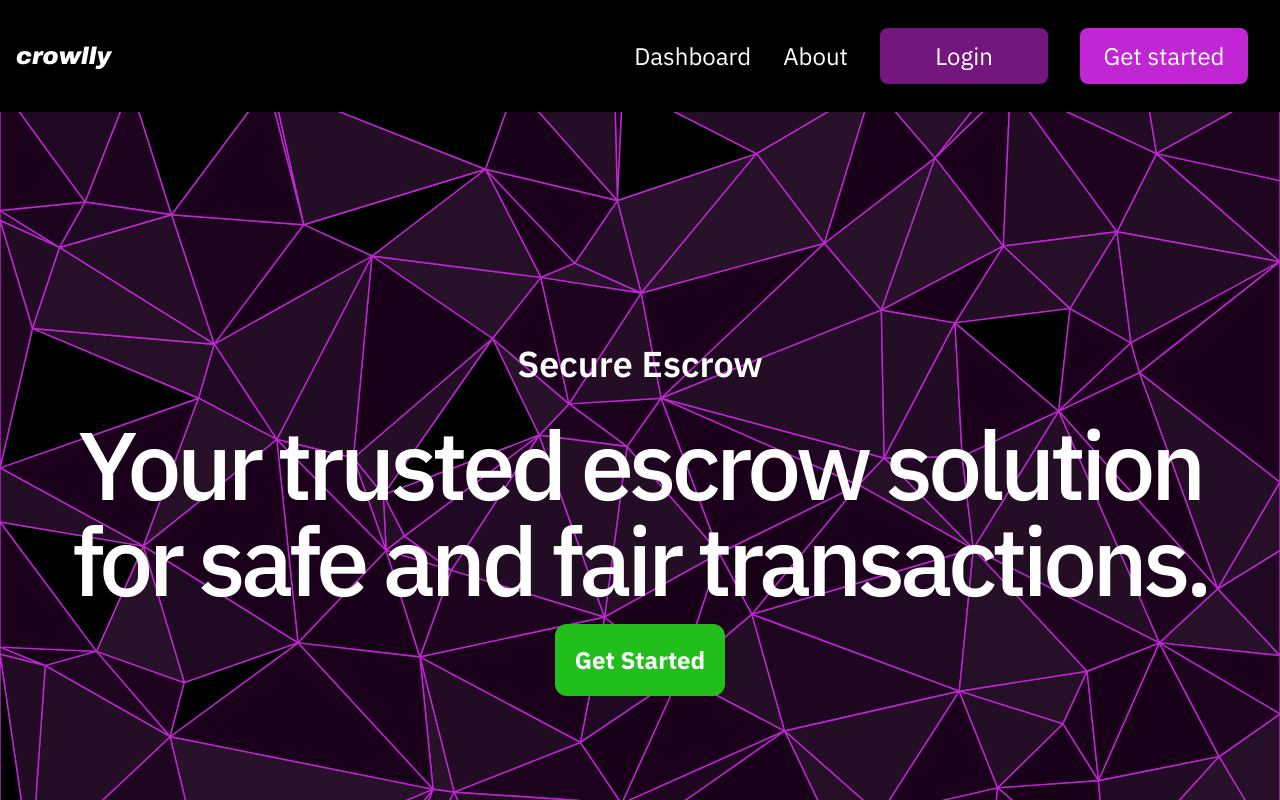
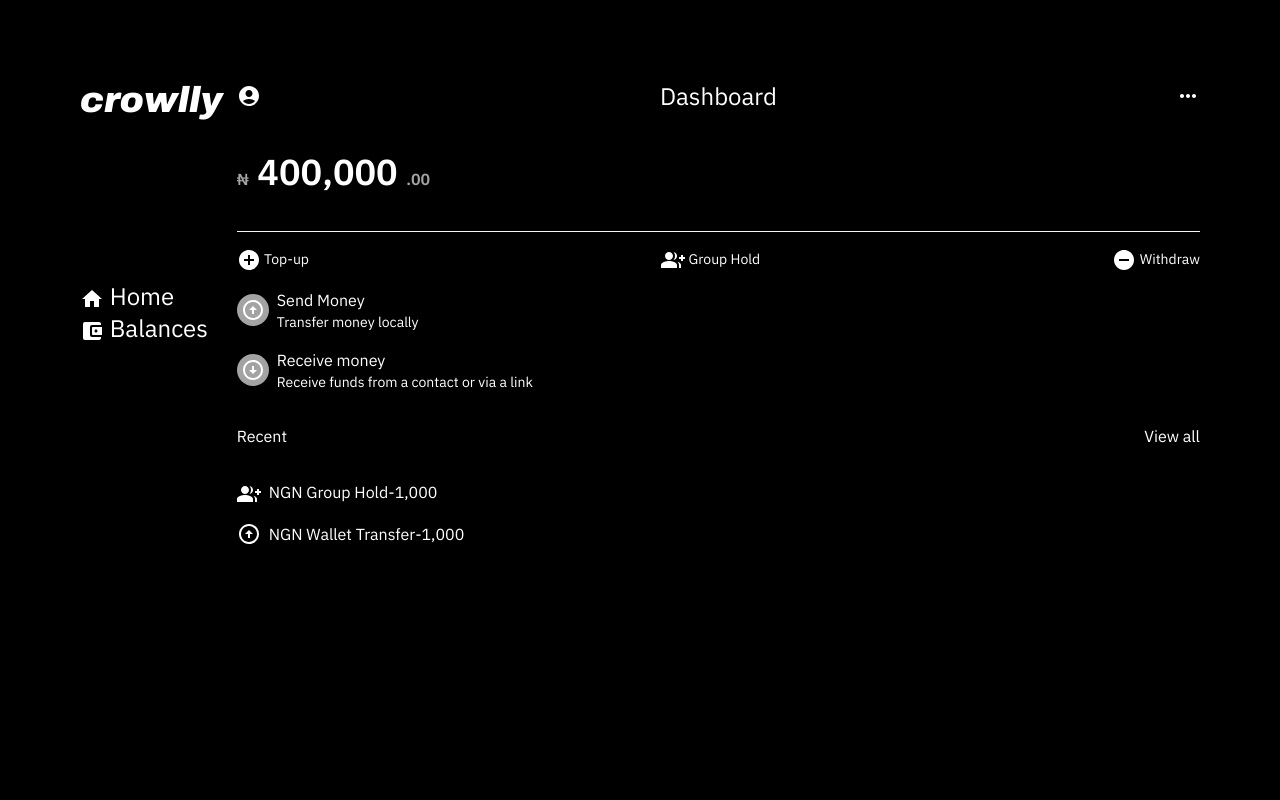
Before and after one commit to Jejovanni/crowlly, a React (Vite) app: page /dashboard in a window 1280 px wide. Shown: the top 800 px of the page. Built offline with nearby package versions, Linux system fonts and the light colour scheme; no server answers; the database is empty.

Commit message:
still fixing

```diff
--- a/src/App.jsx
+++ b/src/App.jsx
@@ -2,6 +2,7 @@
 import Nav from './components/Nav'
 import Home from './Home'
 import Footer from './Footer'
+import { Outlet } from 'react-router-dom'
 
 function App() {
 
@@ -11,6 +12,7 @@
       <Nav />
       <Home />
       <Footer />
+      <Outlet/>
     </div>
 
   )
--- a/src/layouts/RootLayouts.jsx
+++ b/src/layouts/RootLayouts.jsx
@@ -1,13 +1,13 @@
-import { NavLink, Outlet } from "react-router-dom"
-import App from "../App"
+// import { NavLink, Outlet } from "react-router-dom"
+// import App from "../App"
 
-function RootLayouts() {
-  return (
-    <div className="root-layout">
-        <App/>
-<Outlet/>
-    </div>
-  )
-}
+// function RootLayouts() {
+//   return (
+//     <div className="root-layout">
+//         <App/>R
+// <Outlet/>
+//     </div>
+//   )
+// }
 
-export default RootLayouts
+// export default RootLayouts
--- a/src/main.jsx
+++ b/src/main.jsx
@@ -11,7 +11,7 @@
 import About from './About.jsx'
 import Register from './Register.jsx';
 //Layouts
-import RootLayouts from './layouts/RootLayouts.jsx';
+// import RootLayouts from './layouts/RootLayouts.jsx';
 import { initializeApp } from 'firebase/app';
 import { collection, getDocs, getFirestore } from "firebase/firestore";
 
@@ -49,7 +49,8 @@
 
 const router = createBrowserRouter(
   createRoutesFromElements(
-    <Route path='/' element={<RootLayouts />} >
+    //path='/' element={<RootLayouts />}
+    <Route >
       <Route path="/" element={<App />} />  {/* Home */}
       <Route path='/about' element={<About />} />
       <Route path='/signup' elemenet={<Signup />} />
```
